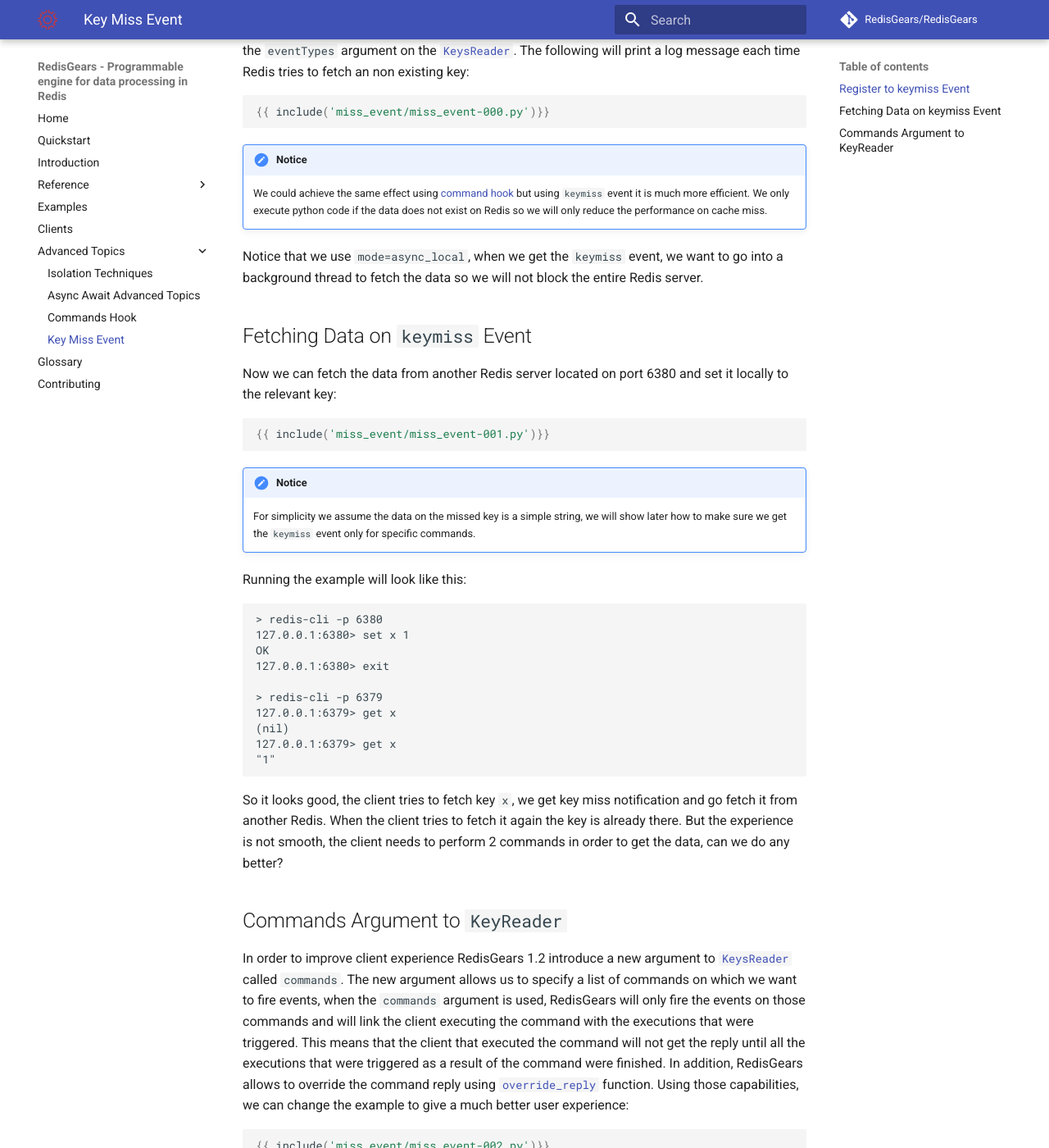
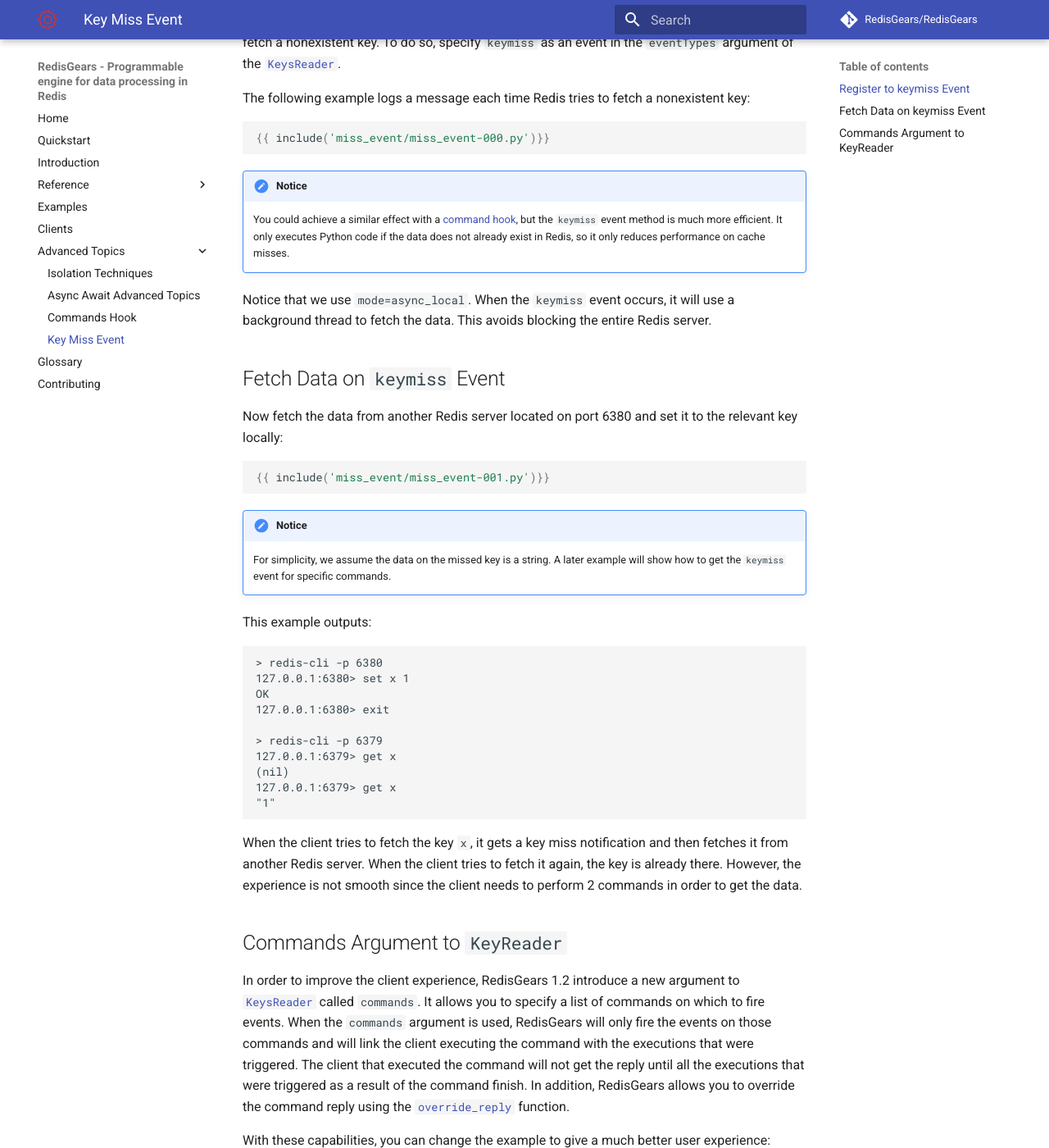
Before and after one commit to RedisGears/RedisGears, an MkDocs documentation site: the page built from docs/miss_event.md, in a window 1280 px wide and 1400 px high, scrolled down 525 px. Shown: the whole window at 82% size. Built offline with MkDocs 1.6.1 and Material for MkDocs 9.7.7, drawn with Linux system fonts in a browser that asks for light colours; comment, search, counter and statistics services are not loaded; some of the changed text lies outside the part shown.

Commit message:
Copyedits for miss_event.md

````diff
--- a/docs/miss_event.md
+++ b/docs/miss_event.md
@@ -1,35 +1,39 @@
 # Key Miss Event
 
-One of the common use cases of cache is read through. The idea is that if the data is not in the cache, the cache will go and fetch it from another source. RedisGears 1.2 allows to achieve this caching strategy on Redis using `keymiss` event. In this tutorial we will show how to achieve a read through caching strategy using Redis and RedisGears. Our external data source will be simply another Redis server.
+A common use case for caching is read-through. If the data is not already in the cache, then the cache will fetch it from another source. RedisGears 1.2 uses the `keymiss` event to achieve this caching strategy with Redis.
+
+This tutorial shows how to implement a read-through caching strategy using Redis and RedisGears. An additional Redis server will serve as the external data source.
 
 !!! important "Notice"
-    The tutorial assumes you have a Redis server with RedisGears running on port 6379 and another Redis server running on port 6380.
+    This tutorial assumes you have a Redis server with RedisGears running on port 6379 and another Redis server running on port 6380.
 
 ## Register to `keymiss` Event
 
-The first thing we need to do is to Register to `keymiss` event. This event will be triggered each time a user tried to fetch a none existing key. We can do it by specifying `keymiss` as an event to the `eventTypes` argument on the [`KeysReader`](readers.md#keysreader). The following will print a log message each time Redis tries to fetch an non existing key:
+First, register a function to the `keymiss` event. This event will trigger each time a user tries to fetch a nonexistent key. To do so, specify `keymiss` as an event in the `eventTypes` argument of the [`KeysReader`](readers.md#keysreader).
+
+The following example logs a message each time Redis tries to fetch a nonexistent key:
 
 ```python
 {{ include('miss_event/miss_event-000.py')}}
 ```
 
 !!! important "Notice"
-    We could achieve the same effect using [command hook](commands_hook.md) but using `keymiss` event it is much more efficient. We only execute python code if the data does not exist on Redis so we will only reduce the performance on cache miss.
+    You could achieve a similar effect with a [command hook](commands_hook.md), but the `keymiss` event method is much more efficient. It only executes Python code if the data does not already exist in Redis, so it only reduces performance on cache misses.
 
-Notice that we use `mode=async_local`, when we get the `keymiss` event, we want to go into a background thread to fetch the data so we will not block the entire Redis server.
+Notice that we use `mode=async_local`. When the `keymiss` event occurs, it will use a background thread to fetch the data. This avoids blocking the entire Redis server.
 
-## Fetching Data on `keymiss` Event
+## Fetch Data on `keymiss` Event
 
-Now we can fetch the data from another Redis server located on port 6380 and set it locally to the relevant key:
+Now fetch the data from another Redis server located on port 6380 and set it to the relevant key locally:
 
 ```python
 {{ include('miss_event/miss_event-001.py')}}
 ```
 
 !!! important "Notice"
-    For simplicity we assume the data on the missed key is a simple string, we will show later how to make sure we get the `keymiss` event only for specific commands.
+    For simplicity, we assume the data on the missed key is a string. A later example will show how to get the `keymiss` event for specific commands.
 
-Running the example will look like this:
+This example outputs:
 
 ```
 > redis-cli -p 6380
@@ -44,18 +48,20 @@
 "1"
 ```
 
-So it looks good, the client tries to fetch key `x`, we get key miss notification and go fetch it from another Redis. When the client tries to fetch it again the key is already there. But the experience is not smooth, the client needs to perform 2 commands in order to get the data, can we do any better?
+When the client tries to fetch the key `x`, it gets a key miss notification and then fetches it from another Redis server. When the client tries to fetch it again, the key is already there. However, the experience is not smooth since the client needs to perform 2 commands in order to get the data.
 
 ## Commands Argument to `KeyReader`
 
-In order to improve client experience RedisGears 1.2 introduce a new argument to [`KeysReader`](readers.md#keysreader) called `commands`. The new argument allows us to specify a list of commands on which we want to fire events, when the `commands` argument is used, RedisGears will only fire the events on those commands and will link the client executing the command with the executions that were triggered. This means that the client that executed the command will not get the reply until all the executions that were triggered as a result of the command were finished. In addition, RedisGears allows to override the command reply using [`override_reply`](runtime.md#override_reply) function. Using those capabilities, we can change the example to give a much better user experience:
+In order to improve the client experience, RedisGears 1.2 introduce a new argument to [`KeysReader`](readers.md#keysreader) called `commands`. It allows you to specify a list of commands on which to fire events. When the `commands` argument is used, RedisGears will only fire the events on those commands and will link the client executing the command with the executions that were triggered. The client that executed the command will not get the reply until all the executions that were triggered as a result of the command finish. In addition, RedisGears allows you to override the command reply using the [`override_reply`](runtime.md#override_reply) function.
+
+With these capabilities, you can change the example to give a much better user experience:
 
 
 ```python
 {{ include('miss_event/miss_event-002.py')}}
 ```
 
-Running the example will give the following user experience:
+Running the example now gives the following output:
 
 ```
 > redis-cli -p 6380
@@ -70,19 +76,19 @@
 "1"
 ```
 
-You can see that Redis has no keys in it, but executing `get x` command returns the result because Redis goes and fetches the data from another database.
+Although this Redis server has no keys, executing the `get x` command returns the result because it fetches the data from another database.
 
 !!! important "Notice"
-    [`override_reply`](runtime.md#override_reply) can only be done once, so if it is invoked from multiple executions, only the first one will succeed and the others will failed with exception.
+    [`override_reply`](runtime.md#override_reply) can only be done once. If it is invoked from multiple executions, only the first one will succeed and the others will fail with an exception.
 
 # Limitations
 
-As with the [command hook](commands_hook.md) it is not possible to use `commands` argument on the following cases:
+As with the [command hook](commands_hook.md), you cannot use the `commands` argument in the following cases:
 
 * If the **command has movable keys** and `prefix` argument was used
 * If the **command is marked with noscript flag**
 
-Also, the example above will not work inside Lua script or MULTI EXEC (because in those cases it's not possible to go to the background). In such case, RedisGears will not link the client with the executions and the client will simply get the reply:
+Also, the example above will not work inside a Lua script or MULTI EXEC (because in those cases it's not possible to run in the background). In such cases, RedisGears will not link the client with the executions, and the client will simply get the reply:
 
 ```
 127.0.0.1:6379> keys *
````
